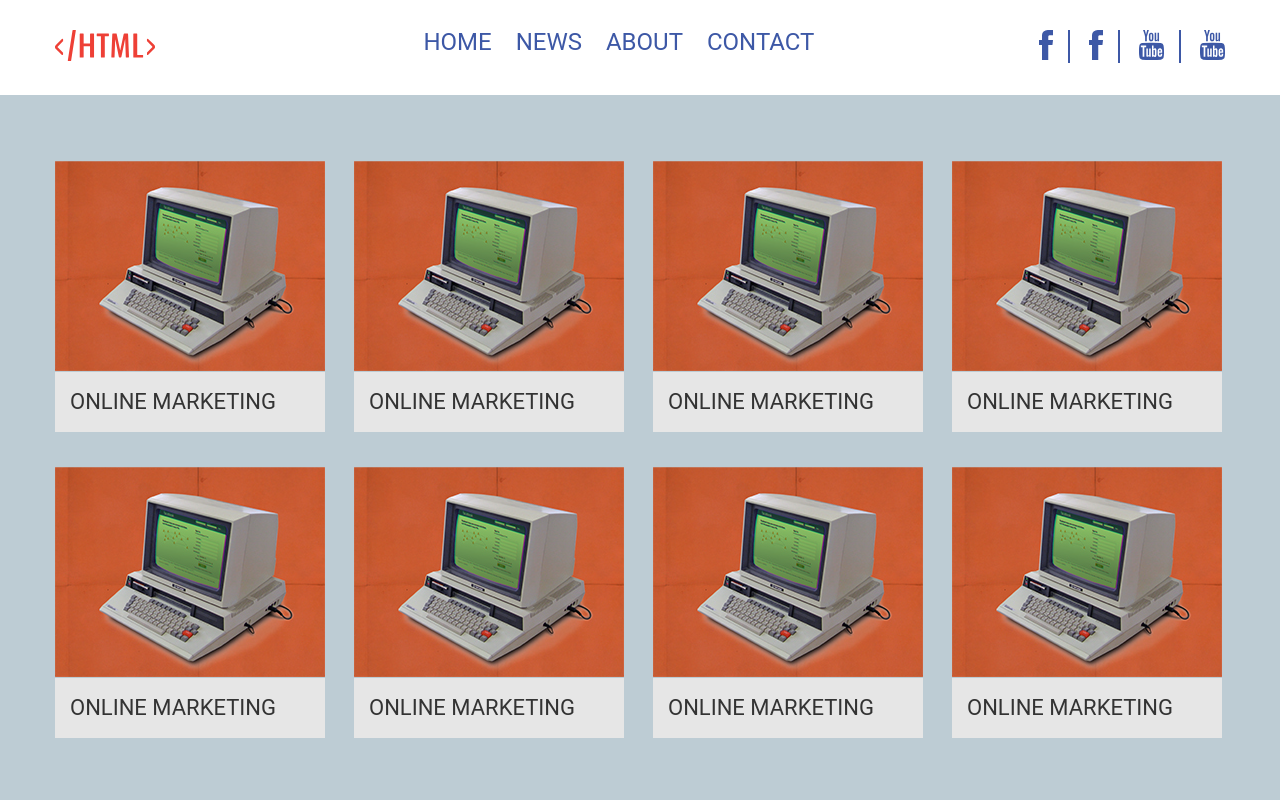
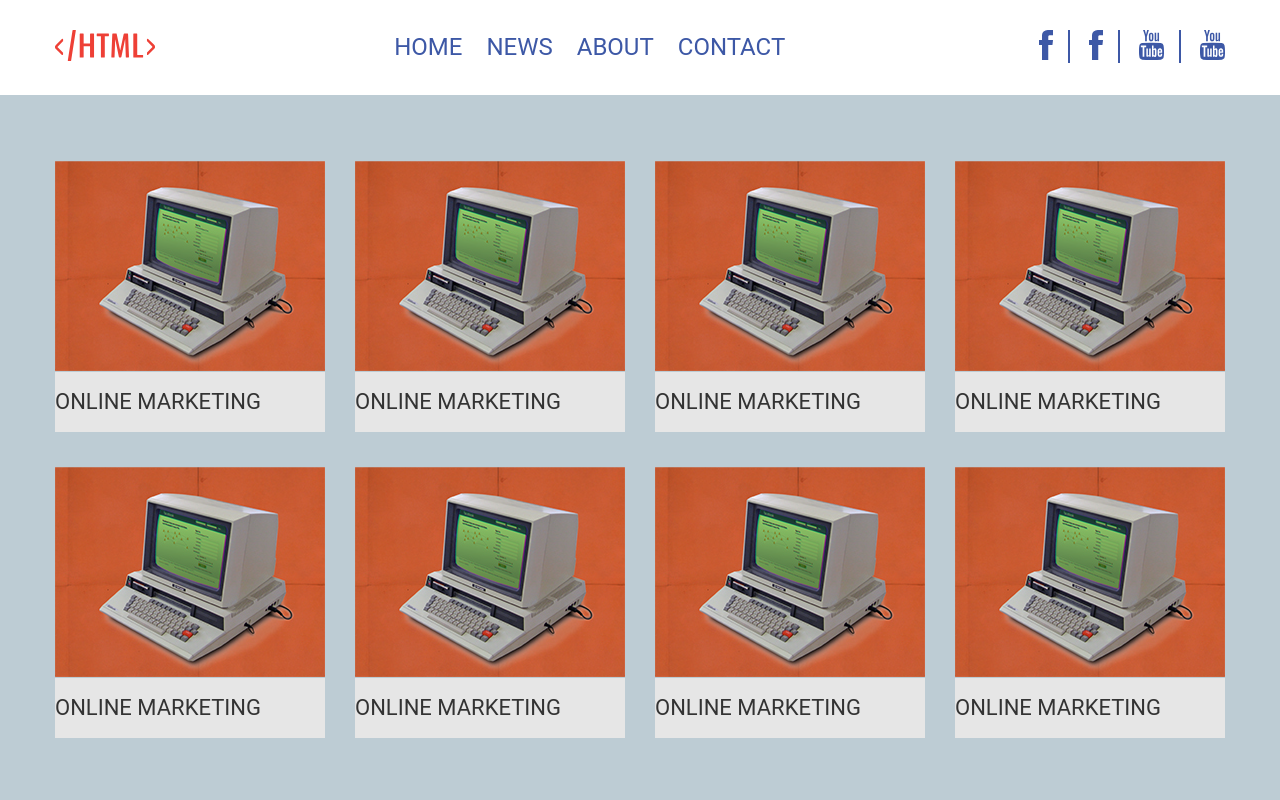
Before and after one commit to ssadady/lesson05, a plain HTML site: page news.html in a window 1280 px wide. Shown: the top 800 px of the page. Drawn offline with Linux system fonts and the light colour scheme.

Commit message:
styled with new code {flex}

```diff
--- a/css/style.css
+++ b/css/style.css
@@ -47,7 +47,7 @@
 .htmlimg {
     width: 100px;
 }
-header{
+.header{
     padding: 30px 0;
     position: fixed;
     background-color: white;
@@ -55,10 +55,10 @@ header{
     top: 0;
     z-index: 100;
 }
-.navigation{
-    /* display: inline-block; */
-    margin-right: 200px;
-
+.header-flex {
+    display: flex;
+    justify-content: space-between;
+    align-items: center;
 }
 .navigation-a {
     padding:0px 10px;
@@ -205,6 +205,10 @@ header{
     height: 320px;
     width: 570px;
 }
+.video-youtube {
+    display: flex;
+    justify-content: space-between;
+}
 .video-frame:hover {
     opacity: 50%;
 }
@@ -224,16 +228,18 @@ header{
     font-family: "roboto";
     font-size: 22px;
     font-style: uppercase;
-    padding-left: 15px;
+    /* padding-left: 15px; */
 }
 .image-block img {
     display: block;
 }
-.marginleft-30px{
-    margin-left: 29px;
-}
+
 .img-article {
     padding-top: 35px;
+}
+.img-wrapper {
+    display: flex;
+    justify-content: space-between;
 }
 /* image block */
 /* feature block */
@@ -292,6 +298,10 @@ header{
     color: #333333;
     font-size: 12px;
     padding: 0px 0px 26px 0px;
+}
+.footer-wrapper {
+    display: flex;
+    justify-content: space-between;
 }
 /* foooter block */
 /* keyframe */
--- a/news.html
+++ b/news.html
@@ -13,11 +13,27 @@
 <body>
     <main class="main">
         <header class="header">
-            <div class="container clearfix">
-                <a href="" target="_blank" class="float-left">
+            <div class="container header-flex">
+                <a href="" target="_blank">
                     <img src="imgs/svg/Asset 2.svg" alt="HtmlLogo" class="htmlimg">
                 </a>
-                <ul class="social-ul float-right">
+                <nav class="navigation">
+                    <ul class="navigation-ul">
+                        <li class="navigation-li inline-block vertical-midddle">
+                            <a href="index.html" class="navigation-a inline-block">HOME</a>
+                        </li>
+                        <li class="navigation-li inline-block vertical-midddle">
+                            <a href="news.html" class="navigation-a inline-block">NEWS</a>
+                        </li>
+                        <li class="navigation-li inline-block vertical-midddle">
+                            <a href="contact.html" class="navigation-a inline-block">ABOUT</a>
+                        </li>
+                        <li class="navigation-li inline-block vertical-midddle">
+                            <a href="contact.html" class="navigation-a inline-block">CONTACT</a>
+                        </li>
+                    </ul>
+                </nav>
+                <ul class="social-ul">
                     <li class="social-li">
                         <a href="#" class="social-a inline-block">
                             <img src="imgs/svg/Asset 5.svg" alt="fb-logo">
@@ -39,68 +55,55 @@
                         </a>
                     </li>
                 </ul>
-                <nav class="navigation float-right">
-                    <ul class="navigation-ul">
-                        <li class="navigation-li inline-block vertical-midddle">
-                            <a href="index.html" class="navigation-a inline-block">HOME</a>
-                        </li>
-                        <li class="navigation-li inline-block vertical-midddle">
-                            <a href="news.html" class="navigation-a inline-block">NEWS</a>
-                        </li>
-                        <li class="navigation-li inline-block vertical-midddle">
-                            <a href="contact.html" class="navigation-a inline-block">ABOUT</a>
-                        </li>
-                        <li class="navigation-li inline-block vertical-midddle">
-                            <a href="contact.html" class="navigation-a inline-block">CONTACT</a>
-                        </li>
-                    </ul>
-                </nav>
             </div>
+            <!-- <div class="clear"></div> -->
         </header>
         <section class="image-block">
             <div class="container">
-            <div class="img-wrapper clearfix">
-                    <article class="img-article float-left">
+                <div class="img-wrapper">
+                    <article class="img-article">
                         <img src="imgs/png/pcphoto.png" alt="pclogo" class="img-logo">
                         <h1 class="img-tittle">ONLINE MARKETING</h1>
                     </article>
-                    <article class="img-article float-left">
+                    <article class="img-article">
                         <img src="imgs/png/pcphoto.png" alt="pclogo" class="img-logo marginleft-30px">
-                        <h1 class="img-tittle marginleft-30px">ONLINE MARKETING</h1>
+                        <h1 class="img-tittle">ONLINE MARKETING</h1>
                     </article>
-                    <article class="img-article float-left">
+                    <article class="img-article">
                         <img src="imgs/png/pcphoto.png" alt="pclogo" class="img-logo marginleft-30px" marginleft-30px>
-                        <h1 class="img-tittle marginleft-30px">ONLINE MARKETING</h1>
+                        <h1 class="img-tittle">ONLINE MARKETING</h1>
                     </article>
-                    <article class="img-article float-left">
+                    <article class="img-article">
                         <img src="imgs/png/pcphoto.png" alt="pclogo" class="img-logo marginleft-30px">
-                        <h1 class="img-tittle marginleft-30px">ONLINE MARKETING</h1>
+                        <h1 class="img-tittle">ONLINE MARKETING</h1>
                     </article>
-                    <article class="img-article float-left">
+                </div>
+                <div class="img-wrapper">
+                    <article class="img-article">
                         <img src="imgs/png/pcphoto.png" alt="pclogo" class="img-logo">
                         <h1 class="img-tittle">ONLINE MARKETING</h1>
                     </article>
-                    <article class="img-article float-left">
+                    <article class="img-article">
                         <img src="imgs/png/pcphoto.png" alt="pclogo" class="img-logo marginleft-30px">
-                        <h1 class="img-tittle marginleft-30px">ONLINE MARKETING</h1>
+                        <h1 class="img-tittle">ONLINE MARKETING</h1>
                     </article>
-                    <article class="img-article float-left">
+                    <article class="img-article">
                         <img src="imgs/png/pcphoto.png" alt="pclogo" class="img-logo marginleft-30px" marginleft-30px>
-                        <h1 class="img-tittle marginleft-30px">ONLINE MARKETING</h1>
+                        <h1 class="img-tittle">ONLINE MARKETING</h1>
                     </article>
-                    <article class="img-article float-left">
+                    <article class="img-article">
                         <img src="imgs/png/pcphoto.png" alt="pclogo" class="img-logo marginleft-30px">
-                        <h1 class="img-tittle marginleft-30px">ONLINE MARKETING</h1>
+                        <h1 class="img-tittle">ONLINE MARKETING</h1>
                     </article>
                 </div>
-
+            </div>
         </section>
         <section class="video-block">
             <div class="container">
                 <h1 class="feature-heading inline-block">FEATURED | <a class="heading-link" href="">view  all featured videos</a></h1>
-                <div class="video-youtube clearfix three">
-                    <iframe class="video-frame float-left" src="https://www.youtube.com/embed/dq_SDNtWHDY" title="YouTube video player" frameborder="0" allow="accelerometer; autoplay; clipboard-write; encrypted-media; gyroscope; picture-in-picture" allowfullscreen></iframe>
-                    <iframe class="video-frame float-right" src="https://www.youtube.com/embed/pb0fGJXS2Qg" title="YouTube video player" frameborder="0" allow="accelerometer; autoplay; clipboard-write; encrypted-media; gyroscope; picture-in-picture" allowfullscreen></iframe>
+                <div class="video-youtube three">
+                    <iframe class="video-frame" src="https://www.youtube.com/embed/dq_SDNtWHDY" title="YouTube video player" frameborder="0" allow="accelerometer; autoplay; clipboard-write; encrypted-media; gyroscope; picture-in-picture" allowfullscreen></iframe>
+                    <iframe class="video-frame" src="https://www.youtube.com/embed/pb0fGJXS2Qg" title="YouTube video player" frameborder="0" allow="accelerometer; autoplay; clipboard-write; encrypted-media; gyroscope; picture-in-picture" allowfullscreen></iframe>
                 </div>
             </div>
         </section>
@@ -129,6 +132,12 @@
                 </div>
             </div>
         </section>
+        <footer class="footer container">
+            <div class="footer-text footer-wrapper">
+                <p class="footer-p">©2017 hyper text murkup language</p>
+                <p class="footer-p">created by: Bobby</p>
+            </div>
+        </footer>
     </main>
 </body>
 </html>
```
Also changed, not shown: contact.html (+23 -22 lines), index.html (+34 -44 lines).
